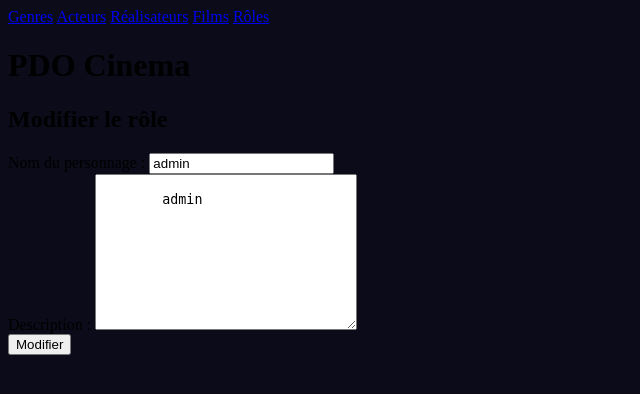
After one commit to lucie-vincent/cinema_appli, a PHP site: template view/roles/modifierRole.php in a window 1280 px wide. The commit adds this page. Shown: the top 394 px of the page, without its empty margins (0-640 px from the left). Run offline with PHP 8.4, Linux system fonts and the light colour scheme; the template is opened without the code that fills it: most values are stand-ins (such as "Sample title", 1, 10 or a date in 2020).

Commit message:
essais modifier role

```diff
--- a/index.php
+++ b/index.php
@@ -48,6 +48,7 @@ if(isset($_GET["action"])) {
         case "listRoles"            : $ctrlRole->listRoles();                   break;
         case "detailRole"           : $ctrlRole->detailRole($id);               break;
         case "ajouterRole"          : $ctrlRole->ajouterRole();                 break;
+        case "modifierRole"         : $ctrlRole->modifierRole($id);             break;
         // Casting
         case "ajouterCasting"       : $ctrlCasting->ajouterCasting();        break;
     }
--- a/view/roles/ajouterRole.php
+++ b/view/roles/ajouterRole.php
@@ -9,10 +9,12 @@ ob_start(); ?>
     <label for="nomRole">Nom du personnage :</label>
     <input type="text" name="nomRole" id="nomRole" placeholder="Marguerite de CARROUGES" required >
     <br>
+
     <label for="descriptionRole">Description :</label>
     <textarea name="descriptionRole" id="descriptionRole" cols="30" rows="10"
     placeholder="Une femme noble et déterminée, prête à défier les normes sociales et..." ></textarea>
     <br>
+
     <input type="submit" name="submit" value="Ajouter" >
 
 </form>
--- a/view/roles/detailRole.php
+++ b/view/roles/detailRole.php
@@ -42,6 +42,9 @@ $casting = $requeteCasting->fetchAll();
     }
 ?>
 
+<br>
+<a href="index.php?action=modifierRole">Modifier le rôle</a>
+
 <?php
 
 $titre = "Détail de " . $roleInfos["nom_role"] ;
--- /dev/null
+++ b/view/roles/modifierRole.php
@@ -0,0 +1,26 @@
+<?php
+ob_start();
+$role = $requeteInfosRole->fetch();
+?>
+
+<form action="index.php?action=modifierRole" method="POST" >
+    <label for="nomRole">Nom du personnage :</label>
+    <input type="text" name="nomRole" id="nomRole" value="<?= $role["nom_role"] ?>" required >
+    <br>
+
+    <label for="descriptionRole">Description :</label>
+    <textarea name="descriptionRole" id="descriptionRole" cols="30" rows="10" >
+        <?= $role["description_role"] ?>
+    </textarea>
+    <br>
+
+    <input type="submit" name="submit" value="Modifier" >
+
+</form>
+
+<?php
+$titre = "Modifier le rôle";
+$titre_secondaire = "Modifier le rôle";
+$contenu = ob_get_clean();
+
+require "view/template.php";
```
Also changed, not shown: controller/RoleController.php (+43 -0 lines).
